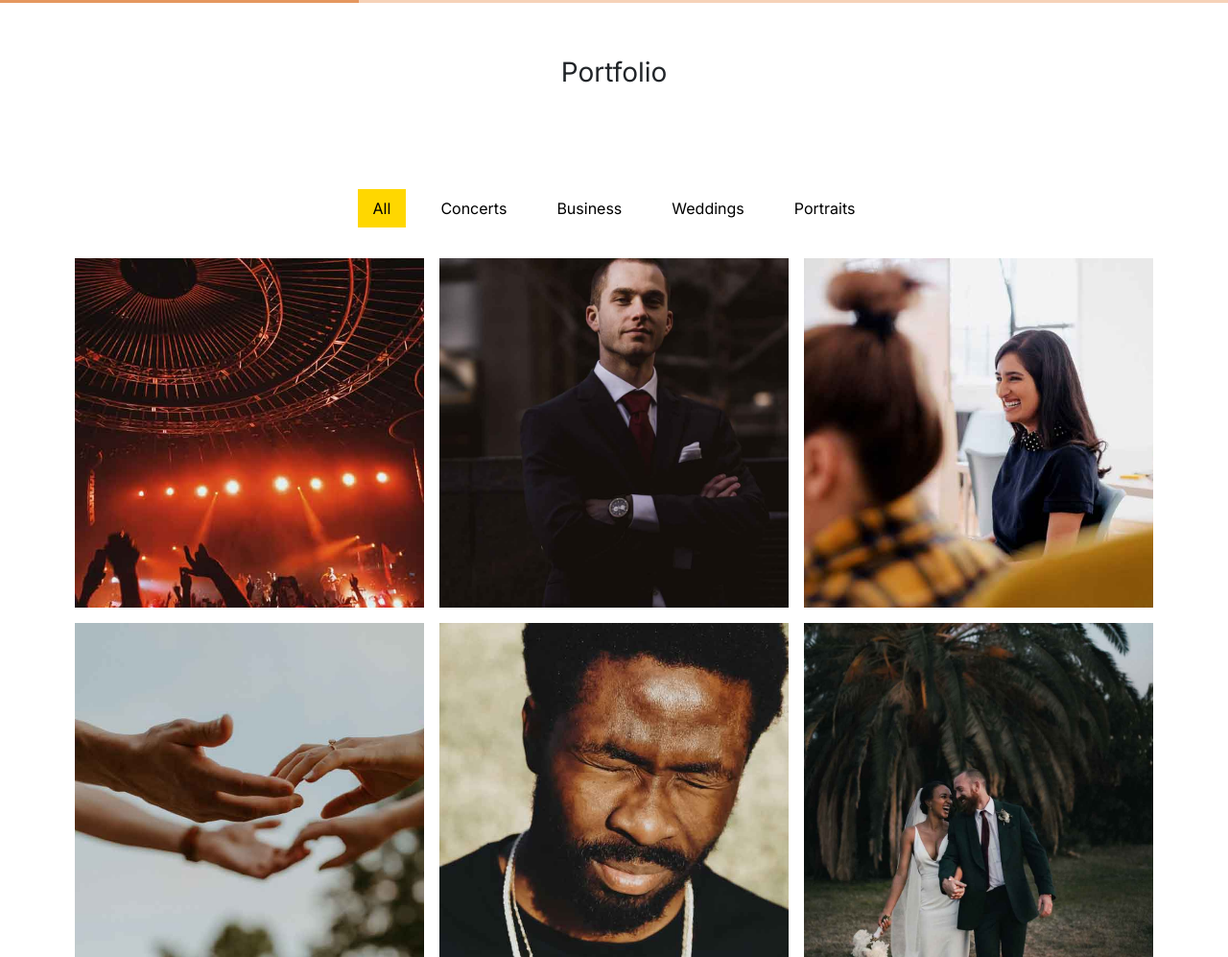
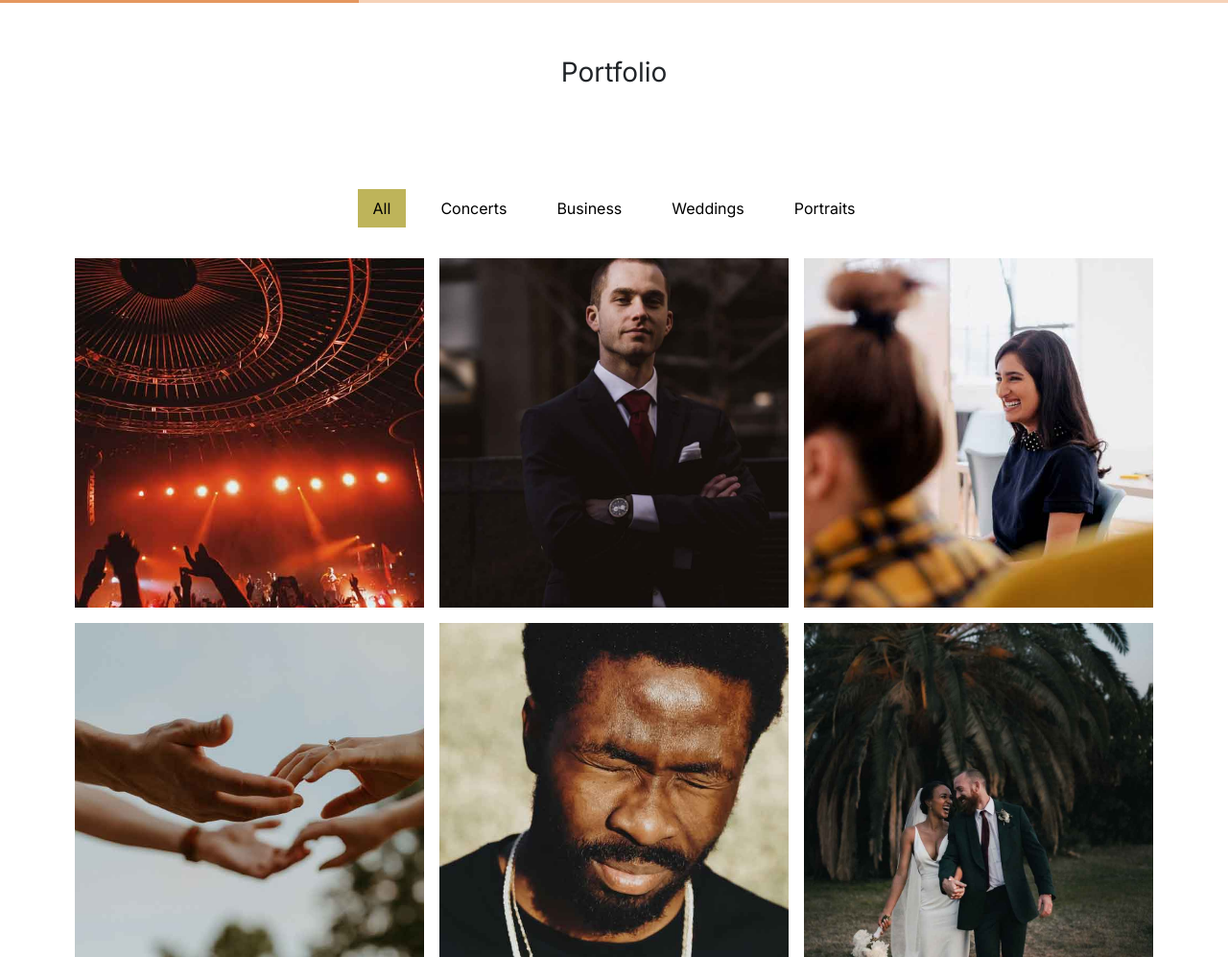
Before and after one commit to Luc-StPol/NinaCarducci, a plain HTML site: page index.html in a window 1280 px wide. Shown: the part 1337-2334 px from the top of the page at 96% size. Drawn offline with nearby package versions, Linux system fonts and the light colour scheme.

Commit message:
correctifs

```diff
--- a/assets/style.css
+++ b/assets/style.css
@@ -112,7 +112,7 @@ body {
 .nav-pills .nav-link.active,
 .nav-pills .show>.nav-link {
 	color: black;
-	background-color: gold;
+	background-color: #BEB45A;
 	border-radius: 0;
 }
 
```
